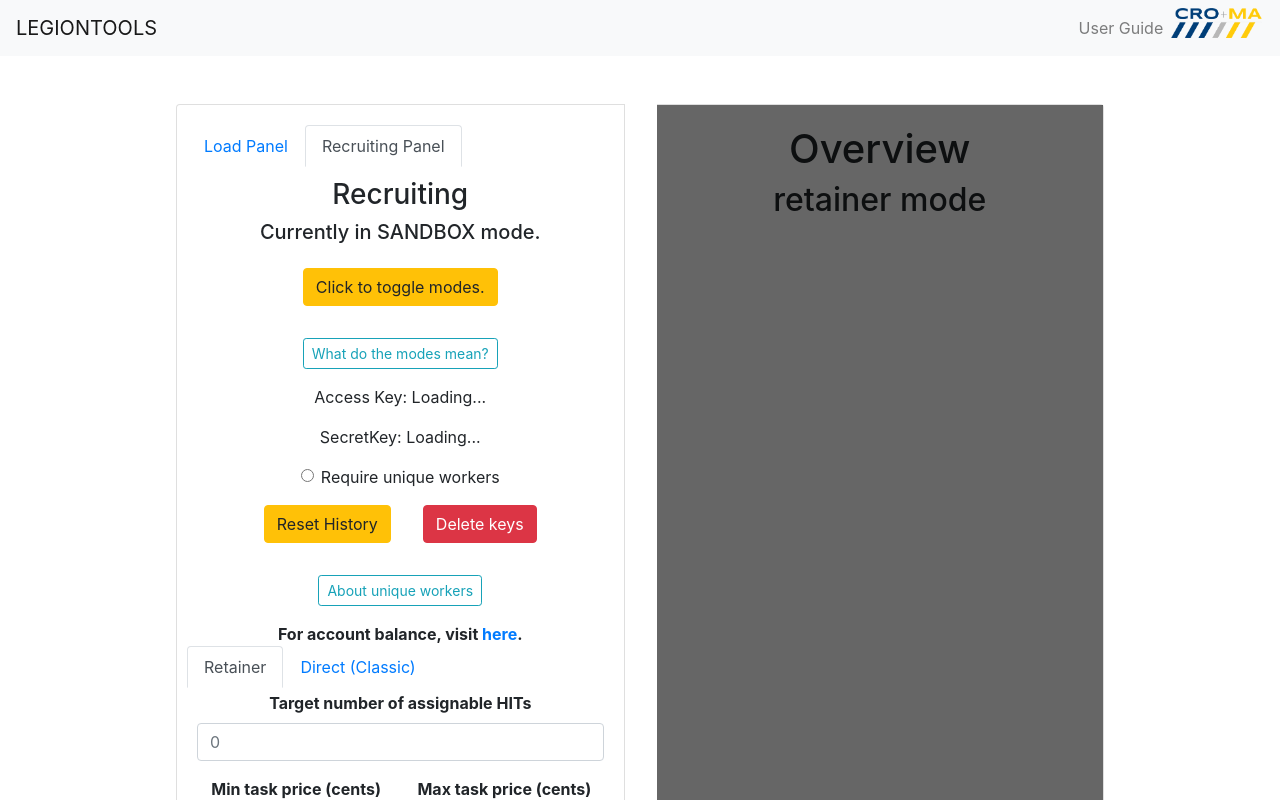
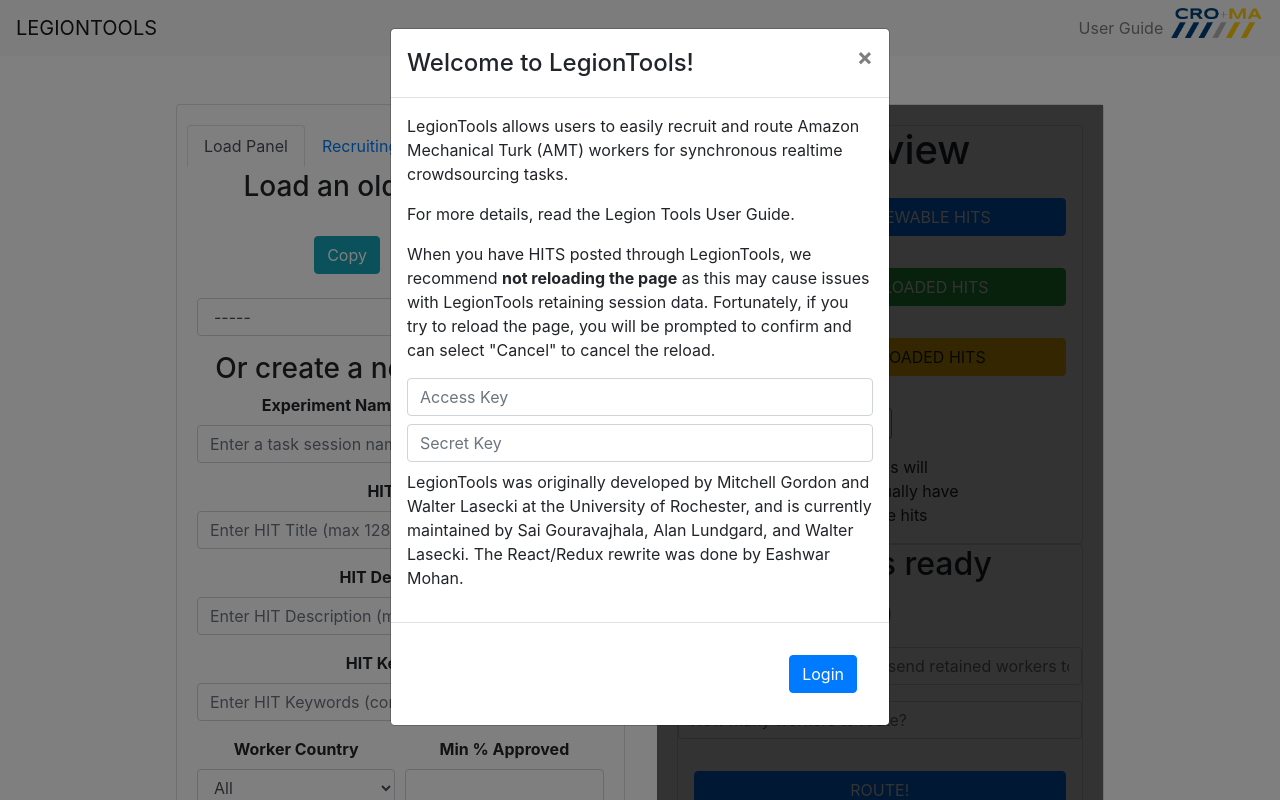
Before and after one commit to cromaLab/legiontools-react, a React (Create React App) app: page / in a window 1280 px wide. Shown: the top 800 px of the page. Built offline with nearby package versions, Linux system fonts and the light colour scheme.

Commit message:
complete UI reconstruction

```diff
--- a/public/index.html
+++ b/public/index.html
@@ -18,6 +18,11 @@
       work correctly both with client-side routing and a non-root public URL.
       Learn how to configure a non-root public URL by running `npm run build`.
     -->
+    <!-- <script type="text/javascript">
+			window.onbeforeunload = () => {
+				return "If you have active HITs posted through LegionTools, we recommend not reloading the page as this may cause issues with LegionTools retaining session data."
+			}
+		</script> -->
     <title>LegionTools</title>
   </head>
   <body>
--- a/src/App.js
+++ b/src/App.js
@@ -32,7 +32,7 @@
         </Navbar.Collapse>
       </Navbar>
       <Provider store={store}>
-        {/* <LoginModal /> */}
+        <LoginModal />
         <CardGroup className="w-75 d-flex mx-auto mt-5">
           <Card body className="mx-3">
             <ExperimentPane />
--- a/src/components/auth/loginModal.jsx
+++ b/src/components/auth/loginModal.jsx
@@ -49,11 +49,11 @@
                         When you have HITS posted through LegionTools, we recommend <b>not reloading the page</b> as this may cause issues with LegionTools retaining session data. Fortunately, if you try to reload the page, you will be prompted to confirm and can select "Cancel" to cancel the reload.
                         </p>
 
-                        <FormControl ref="loginAccessKey" type="text" placeholder="Access Key" />
-                        <FormControl ref="loginSecretKey" type="text" placeholder="Secret Key" />
+                        <FormControl className="my-2" ref="loginAccessKey" type="text" placeholder="Access Key" />
+                        <FormControl className="my-2" ref="loginSecretKey" type="text" placeholder="Secret Key" />
 
                         <p>
-                        LegionTools was originally developed by Mitchell Gordon and Walter Lasecki at the University of Rochester, and is currently maintained by Sai Gouravajhala, Alan Lundgard, and Walter Lasecki. It was rewritten in ReactJS by Eashwar Mohan.
+                        LegionTools was originally developed by Mitchell Gordon and Walter Lasecki at the University of Rochester, and is currently maintained by Sai Gouravajhala, Alan Lundgard, and Walter Lasecki. The React/Redux rewrite was done by Eashwar Mohan.
                         </p>
                     </Modal.Body>
                     <Modal.Footer>
--- a/src/components/experimentpane/pane.jsx
+++ b/src/components/experimentpane/pane.jsx
@@ -9,7 +9,7 @@
 class ExperimentPane extends React.Component {
     render() {
         return (
-            <Tabs defaultActiveKey="recruiting" id="editor-pane">
+            <Tabs defaultActiveKey="experiment" id="editor-pane">
                 <Tab eventKey="experiment" title="Load Panel">
                     <LoadPanel />
                 </Tab>
--- a/src/components/experimentpane/recruiting/recruitingPanel.jsx
+++ b/src/components/experimentpane/recruiting/recruitingPanel.jsx
@@ -5,6 +5,10 @@
 import React from 'react';
 import { connect } from 'react-redux';
 import Button from 'react-bootstrap/Button';
+import Card from 'react-bootstrap/Card';
+import ListGroup from 'react-bootstrap/ListGroup';
+import Col from 'react-bootstrap/Col';
+import Row from 'react-bootstrap/Row';
 import Form from 'react-bootstrap/Form';
 import Tab from 'react-bootstrap/Tab';
 import Tabs from 'react-bootstrap/Tabs';
@@ -21,20 +25,22 @@
             <div>
                 <h3 className="pt-4">Recruiting</h3>
                 <h5>Currently in {this.props.sandboxMode ? "SANDBOX" : "LIVE"} mode.</h5>
-                <Button variant="warning" onClick={() => {this.props.enableSandboxMode(!this.props.sandboxMode);}}>Click to toggle modes.</Button>
-                <InfoModal
+                <Row className="d-flex align-items-center justify-content-center">
+                    <Button as={Col} md="6" variant="warning" onClick={() => {this.props.enableSandboxMode(!this.props.sandboxMode);}}>Click to toggle modes.</Button>
+                    <InfoModal as={Col} md="6"
                         buttonText="What do the modes mean?"
                         title="Sandbox mode and Live mode"
                         content={"Sandbox mode allows you to test your HIT for free at <a href=\"https://workersandbox.mturk.com\">MTurk Worker Sandbox</a>.\n\
                         Live mode actually posts your HIT to Mechanical Turk for real workers to complete, costing money to your account."}/>
+                </Row>
+                <Card className="mx-auto" style={{ width: '18rem' }}>
+                    <ListGroup variant="flush">
+                        <ListGroup.Item>AWS Access Key: {this.props.tokens ? this.props.tokens.accessKey : "Loading..."}</ListGroup.Item>
+                        <ListGroup.Item>AWS Secret Key: {this.props.tokens ? this.props.tokens.secretKey : "Loading..."}</ListGroup.Item>
+                    </ListGroup>
+                </Card>
 
-                <p>
-                    Access Key: {this.props.tokens ? this.props.tokens.accessKey : "Loading..."}
-                </p>
-                <p>
-                    SecretKey: {this.props.tokens ? this.props.tokens.secretKey : "Loading..."}
-                </p>
-
+                <Row className="d-flex align-items-center justify-content-center">
                     <Form.Check type="radio" id="uniqueWorkers" label="Require unique workers"/>
                     <Button variant="warning">Reset History</Button>
                     <Button variant="danger">Delete keys</Button>
@@ -44,6 +50,8 @@
                         content={"Requiring unique workers prevents the same worker from completing your HIT multiple times. This requires temporarily storing your MTurk Access and Secret keys on our server.\n\
                         You can reset the history of unique workers by clicking the Reset History button.\n\
                         You can delete your MTurk keys from our server by clicking the Delete Keys button."}/>
+                </Row>
+
                 <b>For account balance, visit <a href="https://requester.mturk.com/mturk/youraccount">here</a>.</b>
 
                 <Tabs defaultActiveKey="retainer" id="editor-pane" onSelect={(key) => this.props.enableRetainerMode((key === "retainer" ? true : false))}>
--- a/src/components/infoModal.jsx
+++ b/src/components/infoModal.jsx
@@ -30,7 +30,7 @@
 
         const paragraphs = text.map( (paragraph, index) => {
             return(
-                <p key="{index}">
+                <p key={index}>
                     {paragraph}
                 </p>
             );
--- a/src/components/livepane/pane.jsx
+++ b/src/components/livepane/pane.jsx
@@ -1,15 +1,67 @@
 import React from 'react';
 import { connect } from 'react-redux';
 import HideView from './hide_view';
+import InfoModal from '../infoModal';
+import Button from 'react-bootstrap/Button';
+import Form from 'react-bootstrap/Form';
+import Card from 'react-bootstrap/Card';
 
 
 class LivePane extends React.Component {
+
+    constructor(props) {
+        super(props)
+
+        this.hitsList = this.hitsList.bind(this);
+        this.workersReadyCard = this.workersReadyCard.bind(this);
+    }
+
+    hitsList() {
+        return (
+            <ul>
+                <li>this will</li>
+                <li>eventually have</li>
+                <li>the hits</li>
+            </ul>
+        );
+    }
+
+    workersReadyCard() {
+        return (
+            <Card className="d-flex">
+                <h2>Workers ready</h2>
+                <h1>0</h1>
+                <Form.Group controlId="sendRetainedWorkersURL">
+                    <Form.Control type="text" placeholder="USE HTTPS! Enter URL to send retained workers to" />
+                </Form.Group>
+                <Form.Group controlId="numRoutedWorkers">
+                    <Form.Control type="text" placeholder="How many workers to route?" />
+                </Form.Group>
+                <Button variant="primary">ROUTE!</Button>
+                <Button variant="danger">CLEAR ENTIRE QUEUE (PAYS WORKERS)</Button>
+            </Card>
+        )
+    }
+
     render() {
         return (
             <div>
                 <HideView />
-                <h1>Overview</h1>
-                {this.props.retainerMode ? <h2>retainer mode</h2> : <h2>direct mode</h2>}
+                <Card>
+                    <h1>Overview</h1>
+                    <Button variant="primary">LOAD ALL REVIEWABLE HITS</Button>
+                    <Button variant="success">APPROVE ALL LOADED HITS</Button>
+                    <Button variant="warning">DISPOSE ALL LOADED HITS</Button>
+                    <InfoModal
+                        buttonText="?"
+                        title="Loading and Approving HITs"
+                        content={"Clicking Load Hits gathers all of your completed HITs for your approval or rejection.\n\
+                        You can approve HITs individually or all at once by clicking Approve All Loaded Hits.\n\
+                        After submitting optional bonuses to workers, you can dispose HITs (send workers their bonuses) individually or all at once by clicking Dispose All Loaded HITs."}
+                    />
+                    {this.hitsList()}
+                </Card>
+                {this.props.retainerMode ? this.workersReadyCard() : null}
             </div>
         );
     }
```
Lines whose indentation alone changed are shown as unchanged.
